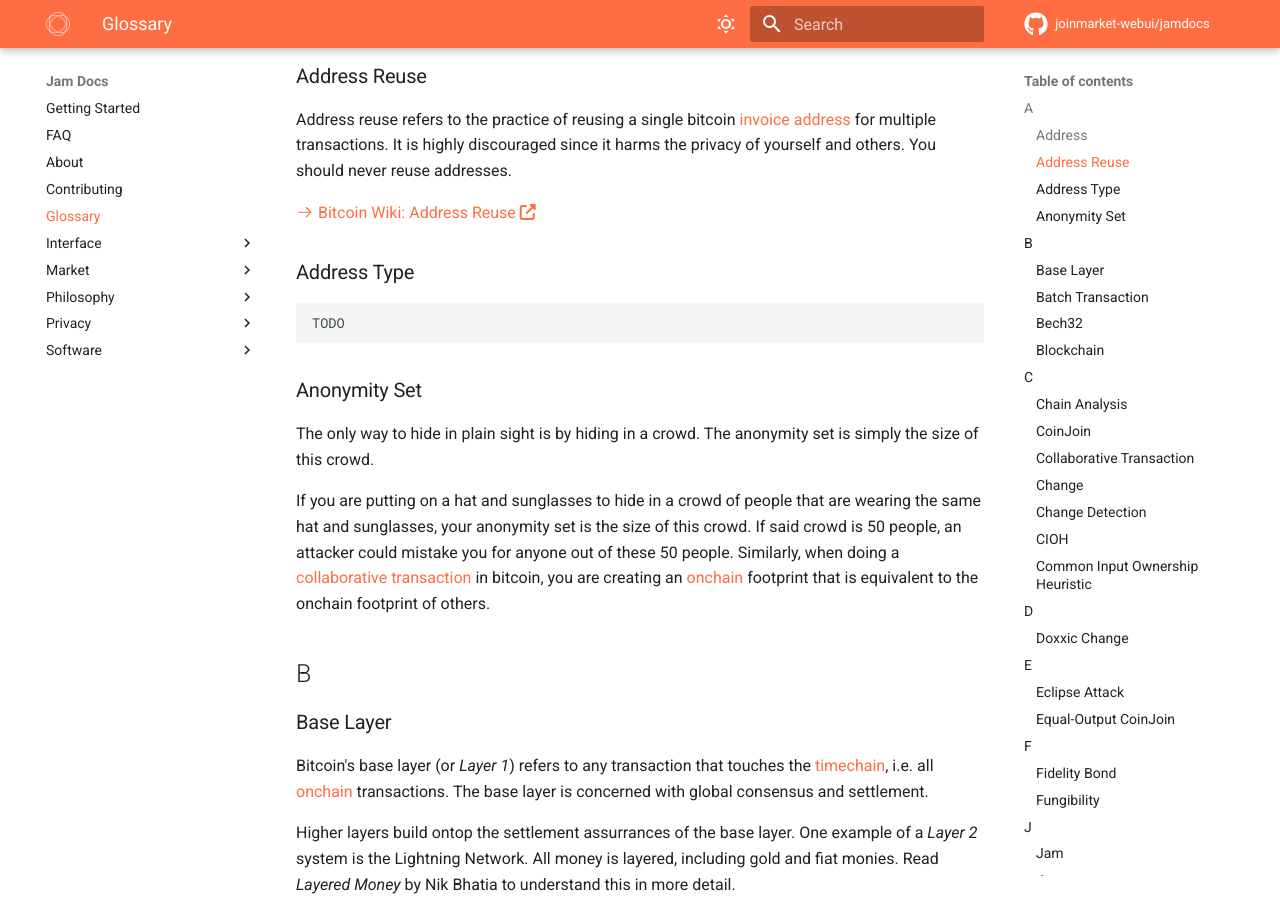
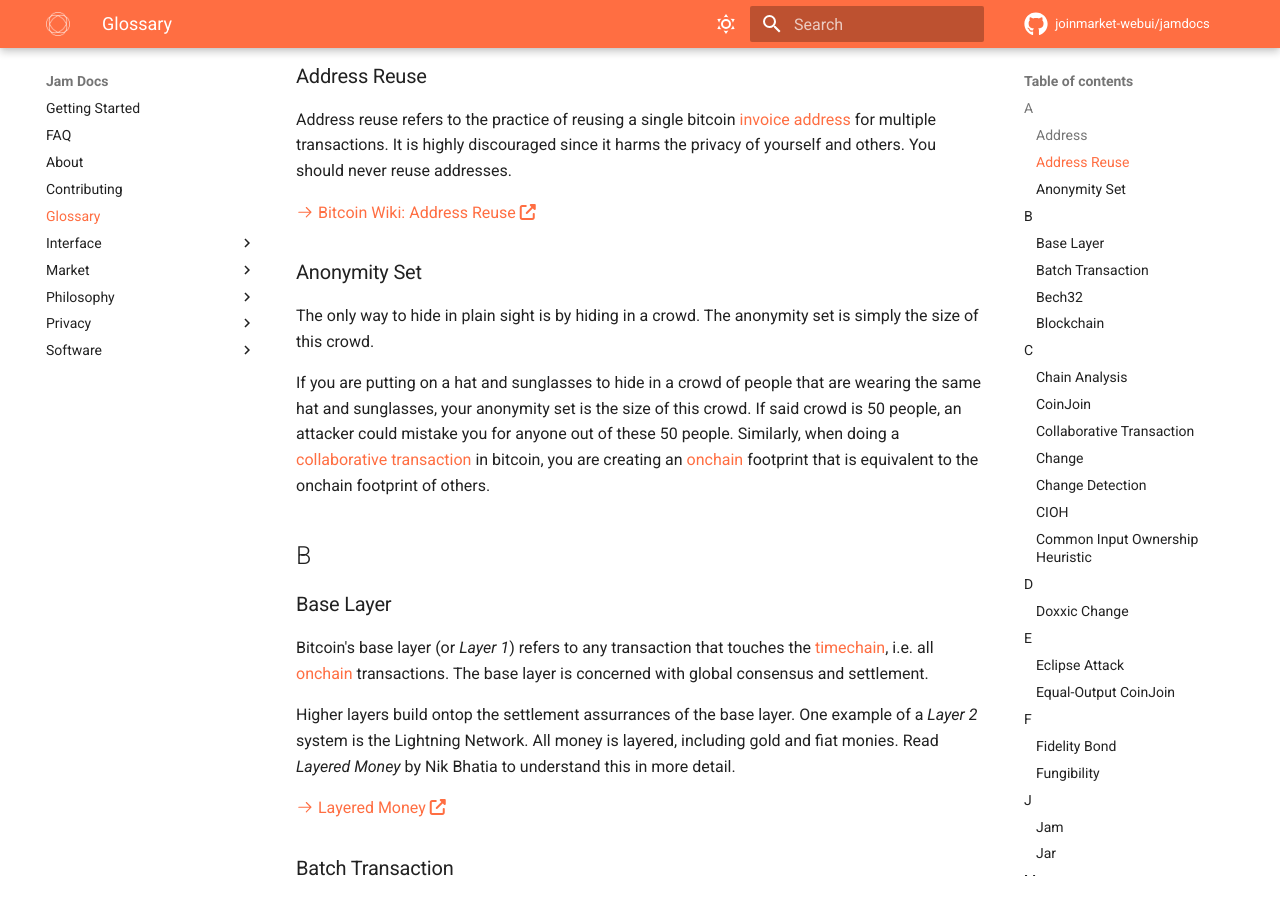
Before and after one commit to joinmarket-webui/jamdocs, an MkDocs documentation site: the page built from docs/glossary.md, in a window 1280 px wide and 900 px high, scrolled down 751 px. Built offline with MkDocs 1.6.1 and Material for MkDocs 9.7.7, drawn with Linux system fonts in a browser that asks for light colours; nearby versions of some CDN libraries; comment, search, counter and statistics services are not loaded.

Commit message:
docs(glossary): remove address type

```diff
--- a/docs/glossary.md
+++ b/docs/glossary.md
@@ -69,10 +69,6 @@ harms the privacy of yourself and others. You should never reuse addresses.
 [:octicons-arrow-right-24: Bitcoin Wiki: Address Reuse][reuse]
 
 [reuse]: https://en.bitcoin.it/wiki/Address_reuse
-
-### Address Type
-
-    TODO
 
 ### Anonymity Set
 
```
